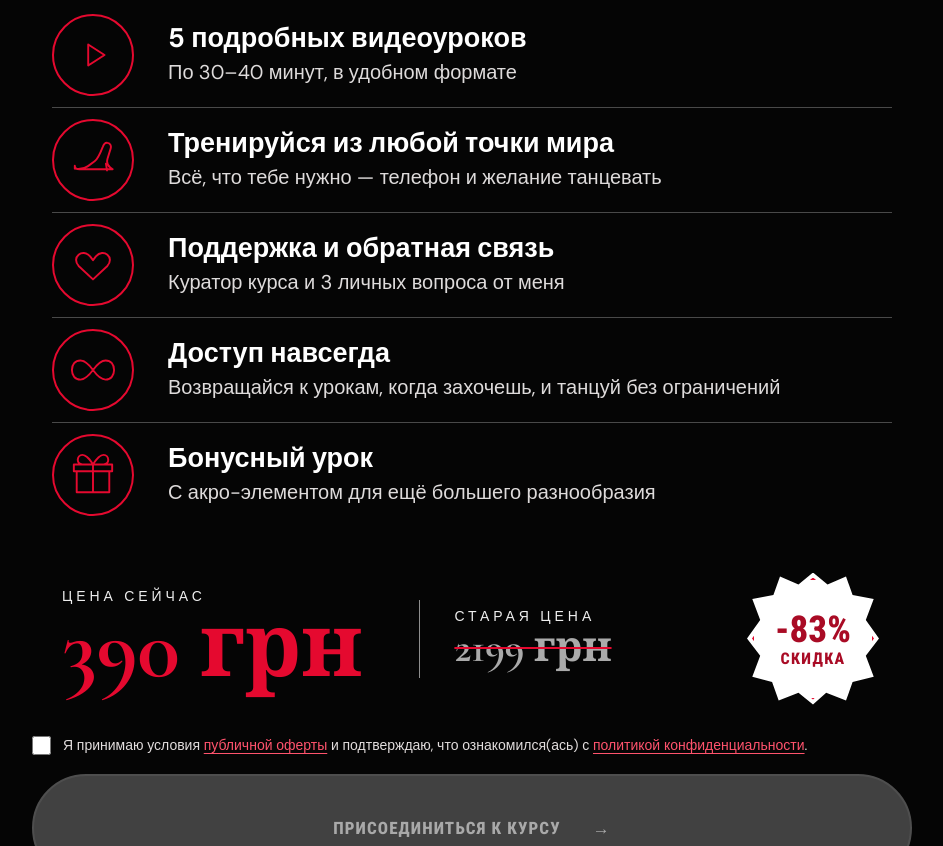
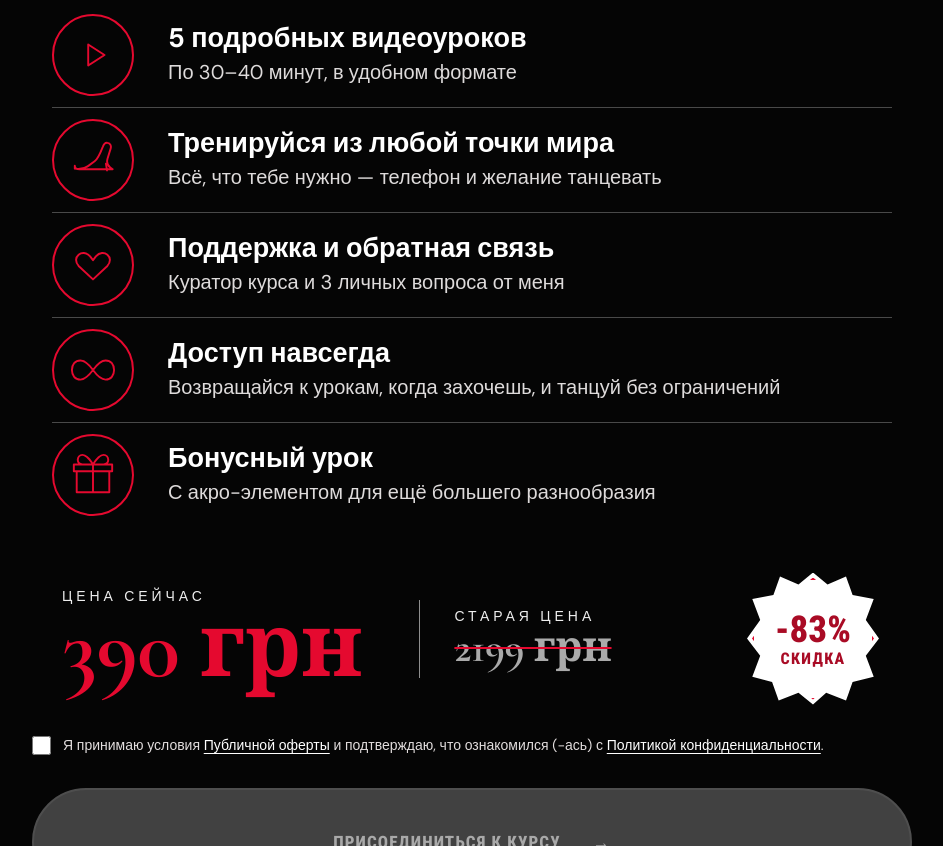
Before and after one commit to Vonkai999/landing-course, a website: page index.html in a window 1280 px wide. Shown: the part 11154-12000 px from the top of the page, without its empty margins (168-1111 px from the left). Drawn offline with nearby package versions, Linux system fonts and the light colour scheme.

Commit message:
Polish checkout consent spacing and links

```diff
--- a/index.html
+++ b/index.html
@@ -258,7 +258,7 @@
   </div>
   <label class="purchase-consent">
     <input type="checkbox" id="purchase-consent">
-    <span>Я принимаю условия <a href="offer.html">публичной оферты</a> и подтверждаю, что ознакомился(ась) с <a href="privacy.html">политикой конфиденциальности</a>.</span>
+    <span>Я принимаю условия <a href="offer.html">Публичной оферты</a> и подтверждаю, что ознакомился (-ась) с <a href="privacy.html">Политикой конфиденциальности</a>.</span>
   </label>
   <button class="cta final-cta" type="button" data-stripe-checkout data-paid-label="КУРС ОПЛАЧЕН" disabled aria-disabled="true"><span class="final-cta-label">ПРИСОЕДИНИТЬСЯ К КУРСУ</span><span class="final-cta-arrow" aria-hidden="true">→</span></button>
   <p class="checkout-status" role="status" aria-live="polite" hidden></p>
--- a/style.css
+++ b/style.css
@@ -311,9 +311,9 @@ p{margin:0 0 15px;color:#626262}
 .final-discount span{position:relative;margin-top:3px;font:800 16px/1 var(--condensed);letter-spacing:.08em}
 .final .cta.final-cta{display:flex;align-items:center;justify-content:center;gap:32px;width:min(100%,880px);min-height:108px;margin:0 auto!important;padding:22px 36px;border:2px solid #f31a3e;border-radius:999px;background:linear-gradient(100deg,#bd001e 0%,#f30b30 48%,#ba001b 100%);color:#fff;font:800 clamp(20px,3.4vw,32px)/1.1 var(--condensed);letter-spacing:.035em;text-align:center;box-shadow:0 12px 32px rgba(229,9,47,.22),inset 0 1px 0 rgba(255,255,255,.18)}
 .final .cta.final-cta:hover{background:linear-gradient(100deg,#d00024 0%,#ff123a 48%,#cf0022 100%)}
-.final .purchase-consent{display:flex;align-items:flex-start;gap:12px;width:min(100%,880px);margin:0 auto 18px;color:#e2dddd;font:400 14px/1.5 var(--sans);text-align:left}
+.final .purchase-consent{display:flex;align-items:flex-start;gap:12px;width:min(100%,880px);margin:0 auto 32px;color:#e2dddd;font:400 14px/1.5 var(--sans);text-align:left}
 .purchase-consent input{flex:0 0 19px;width:19px;height:19px;margin:1px 0 0;accent-color:var(--red);cursor:pointer}
-.purchase-consent a{color:#ff536d;text-decoration:underline;text-underline-offset:3px}
+.purchase-consent a,.purchase-consent a:link,.purchase-consent a:visited,.purchase-consent a:hover,.purchase-consent a:active,.purchase-consent a:focus-visible{color:#fff;text-decoration:underline;text-underline-offset:3px}
 .final .cta.final-cta:disabled,.final .cta.final-cta[aria-disabled="true"]{pointer-events:none;cursor:not-allowed;border-color:#666;background:#555;color:#ddd;box-shadow:none;opacity:.76}
 .final-cta-arrow{font:400 1.35em/1 var(--sans)}
 .final .checkout-status{margin:16px auto 0}
```
